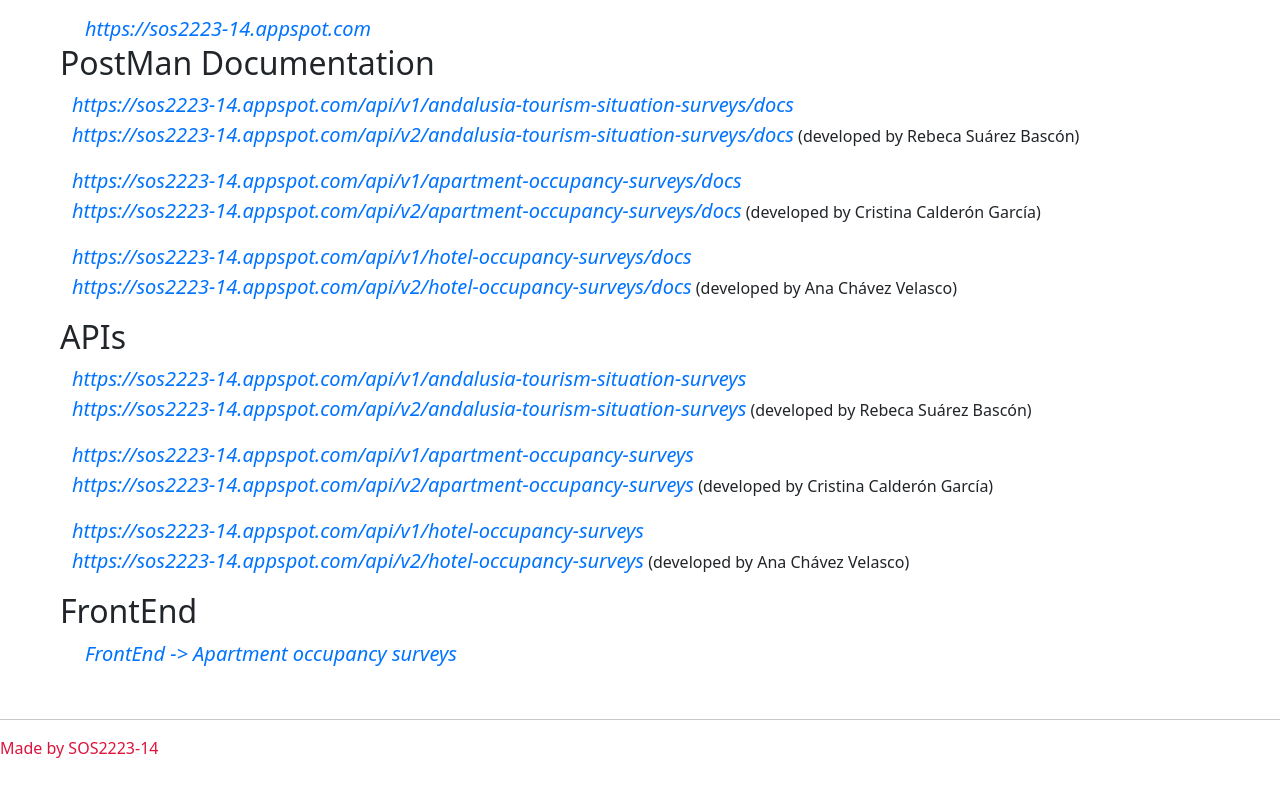
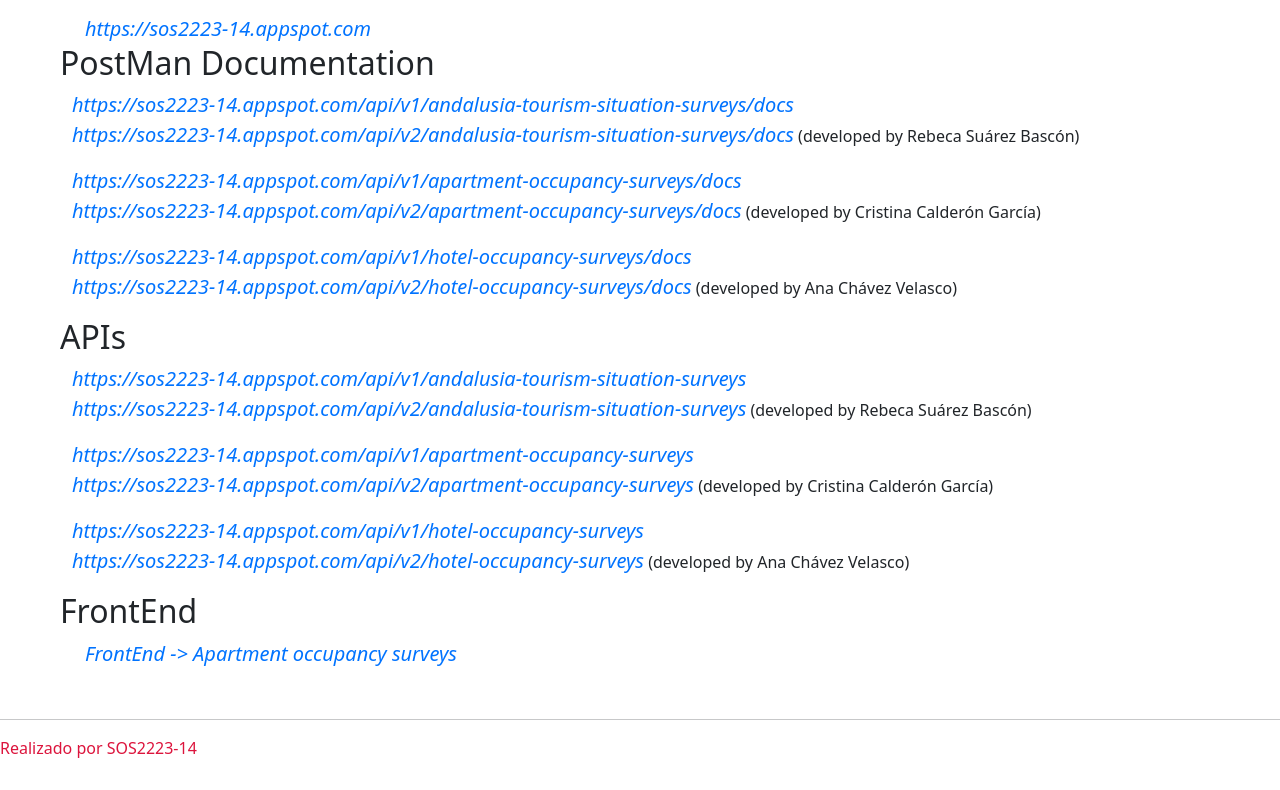
Before and after one commit to gti-sos/SOS2223-14, a SvelteKit app in the folder frontend/: page / in a window 1280 px wide. Shown: the part 545-1335 px from the top of the page. Built offline with nearby package versions, Linux system fonts and the light colour scheme.

Commit message:
Update Footer.svelte

```diff
--- a/frontend/src/routes/Footer.svelte
+++ b/frontend/src/routes/Footer.svelte
@@ -1,5 +1,5 @@
 <main>
-    <a href="https://github.com/gti-sos/SOS2223-14" style="text-decoration: none;">Made by SOS2223-14 </a>
+    <a href="https://github.com/gti-sos/SOS2223-14" style="text-decoration: none;">Realizado por SOS2223-14 </a>
 </main>
 <style>
     main{
```
